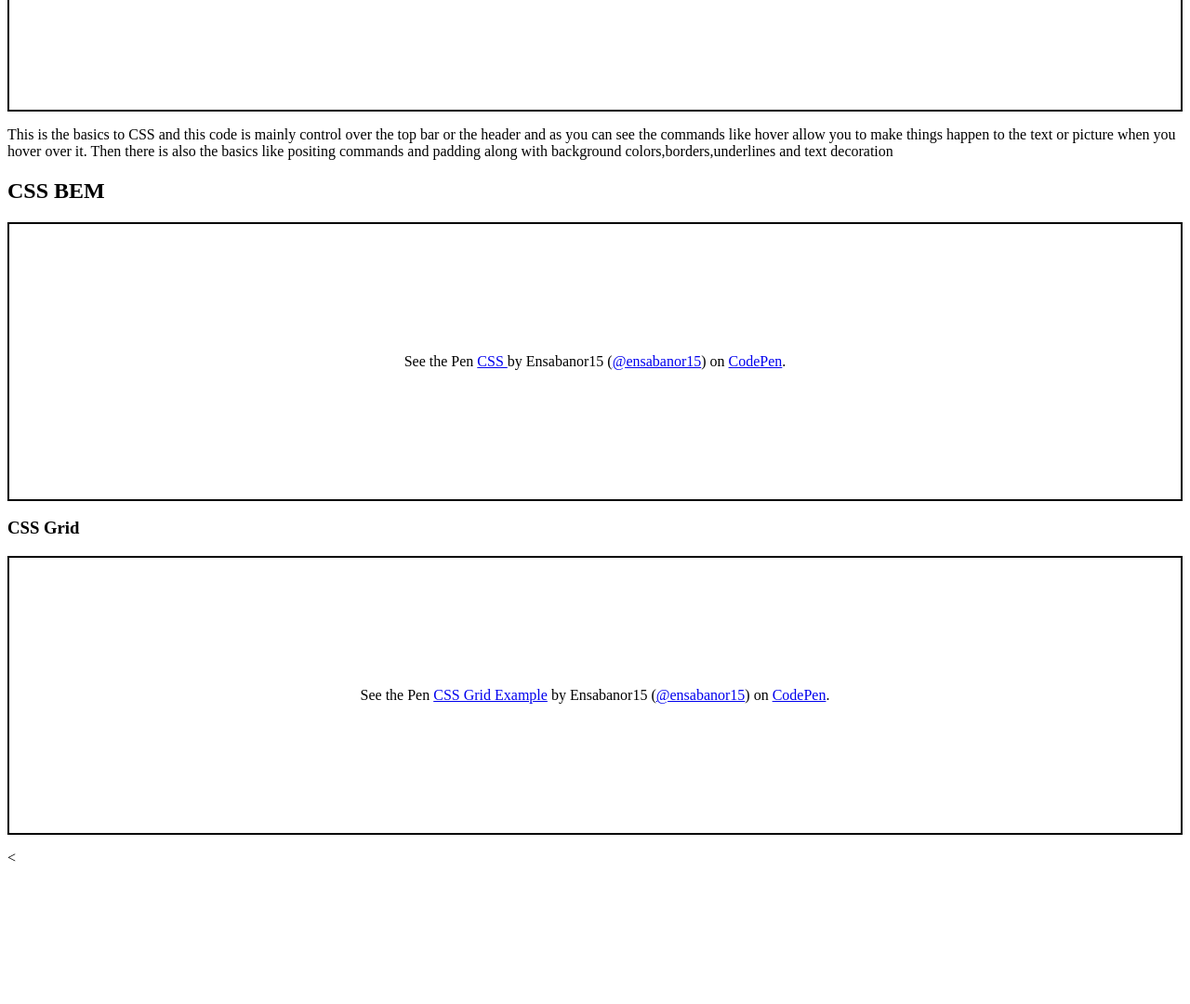
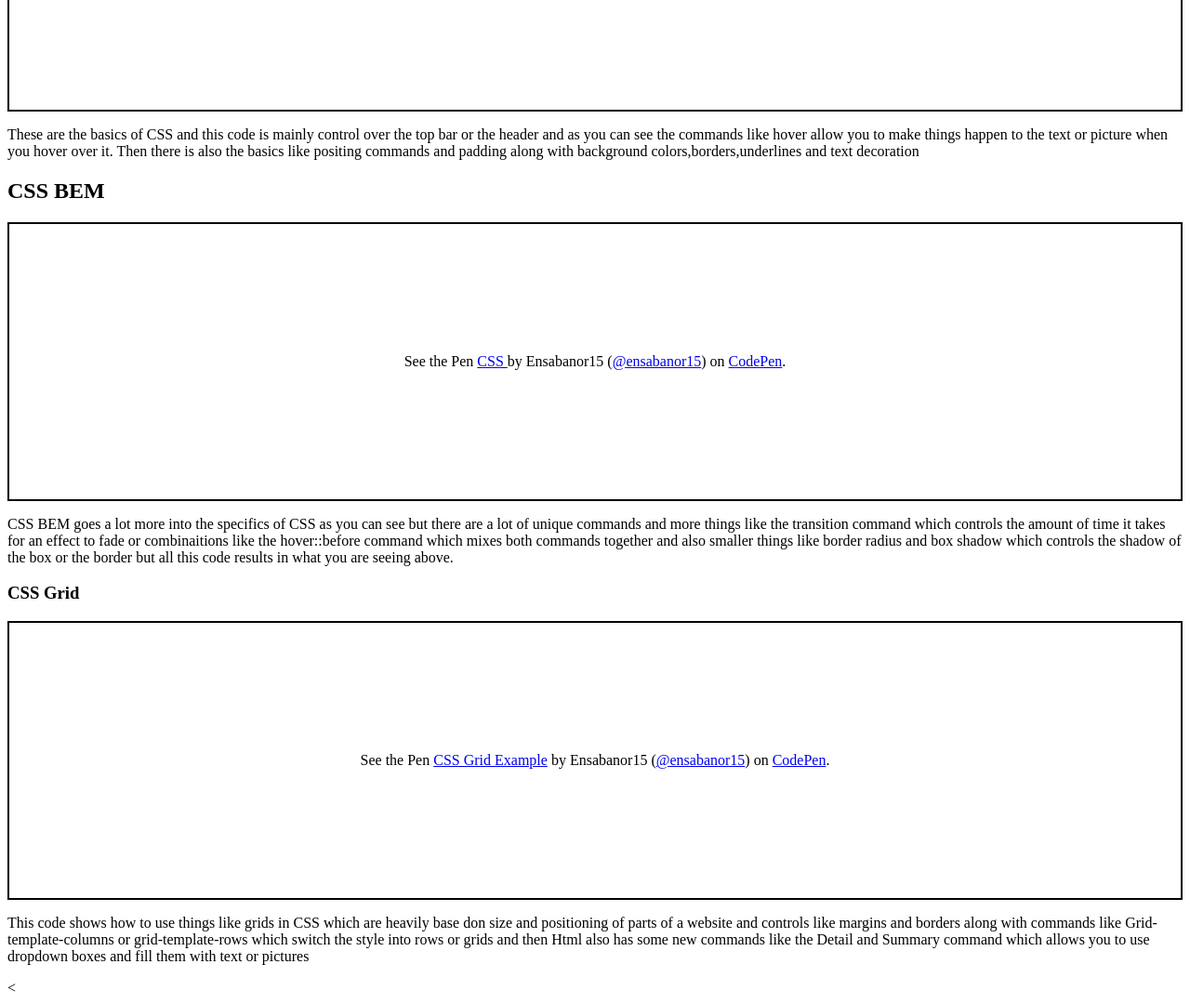
Before and after one commit to Ensabanor15/techblog, a plain HTML site: page CSS.html in a window 1280 px wide. Shown: the part 260-1340 px from the top of the page at 93% size. Before the commit the page ends 1200 px from the top, so only its background shows below. Drawn offline with Linux system fonts and the light colour scheme; a script that the page names is missing.

Commit message:
Update CSS.html

```diff
--- a/CSS.html
+++ b/CSS.html
@@ -11,9 +11,9 @@
   Untitled</a> by Ensabanor15 (<a href="https://codepen.io/ensabanor15">@ensabanor15</a>)
   on <a href="https://codepen.io">CodePen</a>.</span>
 </p>
-    <p> This is the basics to CSS and this code is mainly control over the top bar or the header and as you can see the commands like hover allow you to make things happen to the text
+<script async src="https://cpwebassets.codepen.io/assets/embed/ei.js"></script>
+     <p> These are the basics of CSS and this code is mainly control over the top bar or the header and as you can see the commands like hover allow you to make things happen to the text
     or picture when you hover over it. Then there is also the basics like positing commands and padding along with background colors,borders,underlines and text decoration <p>
-<script async src="https://cpwebassets.codepen.io/assets/embed/ei.js"></script>
     <h2> CSS BEM </h2>
     <p class="codepen" data-height="300" data-default-tab="html,result" data-slug-hash="xxLpXwQ" data-user="ensabanor15" style="height: 300px; box-sizing: border-box; display: flex; align-items: center; justify-content: center; border: 2px solid; margin: 1em 0; padding: 1em;">
   <span>See the Pen <a href="https://codepen.io/ensabanor15/pen/xxLpXwQ">
@@ -21,6 +21,10 @@
   on <a href="https://codepen.io">CodePen</a>.</span>
 </p>
 <script async src="https://cpwebassets.codepen.io/assets/embed/ei.js"></script>
+    <p> CSS BEM goes a lot more into the specifics of CSS as you can see but there are a lot of unique commands and more things like the transition command which controls the amount of time
+      it takes for an effect to fade or combinaitions like the hover::before command which mixes both commands together and also smaller things like border radius and box shadow
+      which controls the shadow of the box or the border but all this code results in what you are seeing above. </p>
+
     <h3> CSS Grid </h3>
     <p class="codepen" data-height="300" data-default-tab="html,result" data-slug-hash="zYdRqMy" data-user="ensabanor15" style="height: 300px; box-sizing: border-box; display: flex; align-items: center; justify-content: center; border: 2px solid; margin: 1em 0; padding: 1em;">
   <span>See the Pen <a href="https://codepen.io/ensabanor15/pen/zYdRqMy">
@@ -28,6 +32,9 @@
   on <a href="https://codepen.io">CodePen</a>.</span>
 </p>
 <script async src="https://cpwebassets.codepen.io/assets/embed/ei.js"></script>
+    <p> This code shows how to use things like grids in CSS which are heavily base don size and positioning of parts of a website and controls like margins and borders along with
+      commands like Grid-template-columns or grid-template-rows which switch the style into rows or grids and then Html also has some new commands like the Detail and Summary command
+      which allows you to use dropdown boxes and fill them with text or pictures</p>
   </body>
   <
 </html>
```
